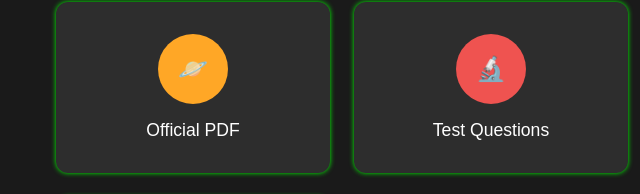
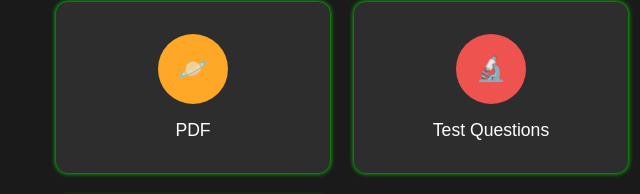
Before and after one commit to paul0985/ict, a plain HTML site: page lec10.html in a window 1280 px wide. Shown: the part 165-359 px from the top of the page, 0-640 px from the left. Drawn offline with Linux system fonts and the light colour scheme.

Commit message:
lec10.html

```diff
--- a/lec10.html
+++ b/lec10.html
@@ -311,7 +311,7 @@
     <div class="subjects-grid">
         <a href="ict\Lecture 10.pptx" class="subject-card" style="text-decoration: none; color: inherit; display: block;">
             <div class="subject-icon physics">🪐</div>
-            <div class="subject-name">Official PDF</div>
+            <div class="subject-name">PDF</div>
         </a>
 
         <a href="10.html" class="subject-card" style="text-decoration: none; color: inherit; display: block;">
```
